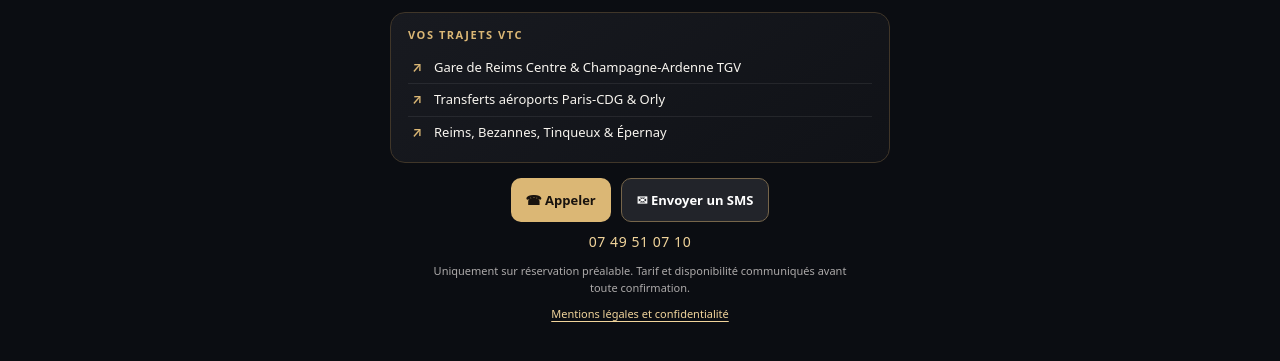
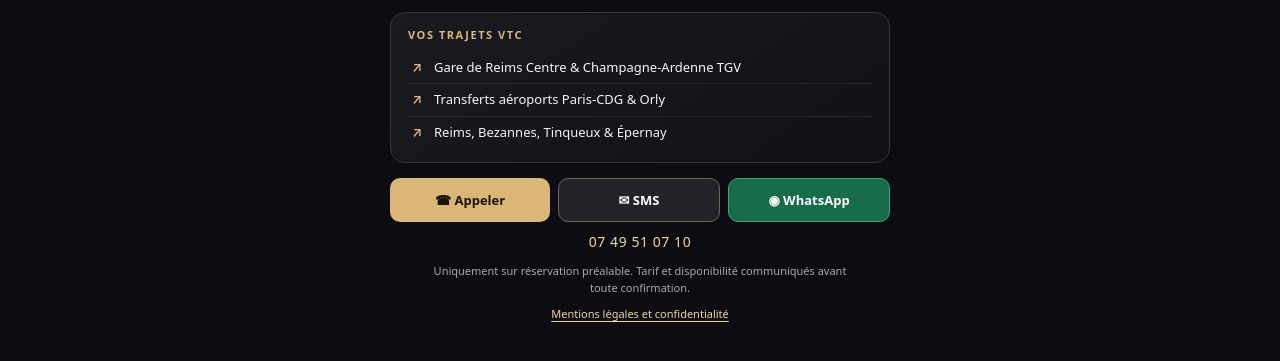
Before and after one commit to smileflowk-dotcom/vtc-reims, a plain HTML site: page index.html in a window 1280 px wide. Shown: the part 383-744 px from the top of the page. Drawn offline with Linux system fonts and the light colour scheme.

Commit message:
Add compact WhatsApp reservation CTA alongside call and SMS

```diff
--- a/index.html
+++ b/index.html
@@ -34,18 +34,20 @@
   .route{display:flex;align-items:baseline;gap:8px;padding:6px 0;font-size:13px}
   .route + .route{border-top:1px solid #ffffff13}
   .route b{width:18px;flex-shrink:0;color:var(--gold);font-weight:600;text-align:center}
-  .cta-row{display:flex;justify-content:center;gap:10px;margin-top:15px}
-  .cta{text-decoration:none;display:inline-flex;justify-content:center;align-items:center;border-radius:10px;min-height:44px;padding:10px 15px;white-space:nowrap;font-size:13px;font-weight:750;transition:transform .15s}
+  .cta-row{display:flex;justify-content:center;gap:8px;margin-top:15px}
+  .cta{text-decoration:none;display:inline-flex;flex:1;min-width:0;justify-content:center;align-items:center;gap:5px;border-radius:10px;min-height:44px;padding:10px 8px;white-space:nowrap;font-size:13px;font-weight:750;transition:transform .15s}
   .cta:hover{transform:translateY(-2px)}
   .cta:focus-visible,a:focus-visible{outline:3px solid white;outline-offset:3px}
   .call{background:var(--gold);color:#19130e}
   .sms{background:#22242a;border:1px solid #76654a;color:white}
+  .whatsapp{background:#176c49;border:1px solid #36a675;color:#fff}
+  .whatsapp:hover{background:#1a8357}
   .number{font-size:14px;letter-spacing:.04em;font-variant-numeric:tabular-nums;color:var(--gold2);margin:9px 0 0}
   .note{font-size:11px;color:#adaaaa;max-width:430px;margin:11px auto 0}
   footer{font-size:11px;margin-top:10px;color:#b5b1b0}
   footer a{color:var(--gold2);text-underline-offset:3px}
   @media(max-height:740px){body{padding:9px 12px}.emblem{height:76px;width:min(230px,68vw)}.brand{font-size:clamp(22px,6vw,32px);margin-bottom:6px}h1{font-size:clamp(22px,5.5vw,28px);margin-bottom:6px}.intro{margin-bottom:10px}.routes{padding:10px 14px}.routes h2{margin-bottom:4px}.route{padding:4px 0}.cta-row{margin-top:10px}.note{margin-top:7px}footer{margin-top:7px}}
-  @media(max-width:355px){.cta{font-size:12px;padding:10px 9px}.route{font-size:12px}.routes{padding:10px 11px}}
+  @media(max-width:355px){.cta-row{gap:6px}.cta{font-size:12px;padding:10px 5px}.route{font-size:12px}.routes{padding:10px 11px}}
   @media(prefers-reduced-motion:reduce){.cta{transition:none}}
   </style>
 </head>
@@ -73,8 +75,9 @@
     <div class="route"><b aria-hidden="true">↗</b><span>Reims, Bezannes, Tinqueux &amp; Épernay</span></div>
   </section>
   <div class="cta-row" aria-label="Contacter votre chauffeur">
-    <a class="cta call" href="tel:+33749510710">☎ Appeler</a>
-    <a class="cta sms" data-sms-link href="sms:+33749510710?body=Bonjour%2C%20je%20souhaite%20r%C3%A9server%20un%20VTC%20avec%20%C3%89l%C3%A9gance%20VTC%20Remois.%0AD%C3%A9part%20%3A%20%0ADestination%20%3A%20%0ADate%20et%20heure%20%3A%20">✉ Envoyer un SMS</a>
+    <a class="cta call" href="tel:+33749510710" aria-label="Appeler le chauffeur">☎ Appeler</a>
+    <a class="cta sms" data-sms-link href="sms:+33749510710?body=Bonjour%2C%20je%20souhaite%20r%C3%A9server%20un%20VTC%20avec%20%C3%89l%C3%A9gance%20VTC%20Remois.%0AD%C3%A9part%20%3A%20%0ADestination%20%3A%20%0ADate%20et%20heure%20%3A%20" aria-label="Envoyer un SMS au chauffeur">✉ SMS</a>
+    <a class="cta whatsapp" href="https://wa.me/33749510710?text=Bonjour%2C%20je%20souhaite%20r%C3%A9server%20un%20trajet%20avec%20%C3%89l%C3%A9gance%20VTC%20Remois.%0AD%C3%A9part%20%3A%20%0ADestination%20%3A%20%0ADate%20et%20heure%20%3A%20" target="_blank" rel="noopener noreferrer" aria-label="Envoyer un message WhatsApp au chauffeur">◉ WhatsApp</a>
   </div>
   <p class="number">07 49 51 07 10</p>
   <p class="note">Uniquement sur réservation préalable. Tarif et disponibilité communiqués avant toute confirmation.</p>
```
